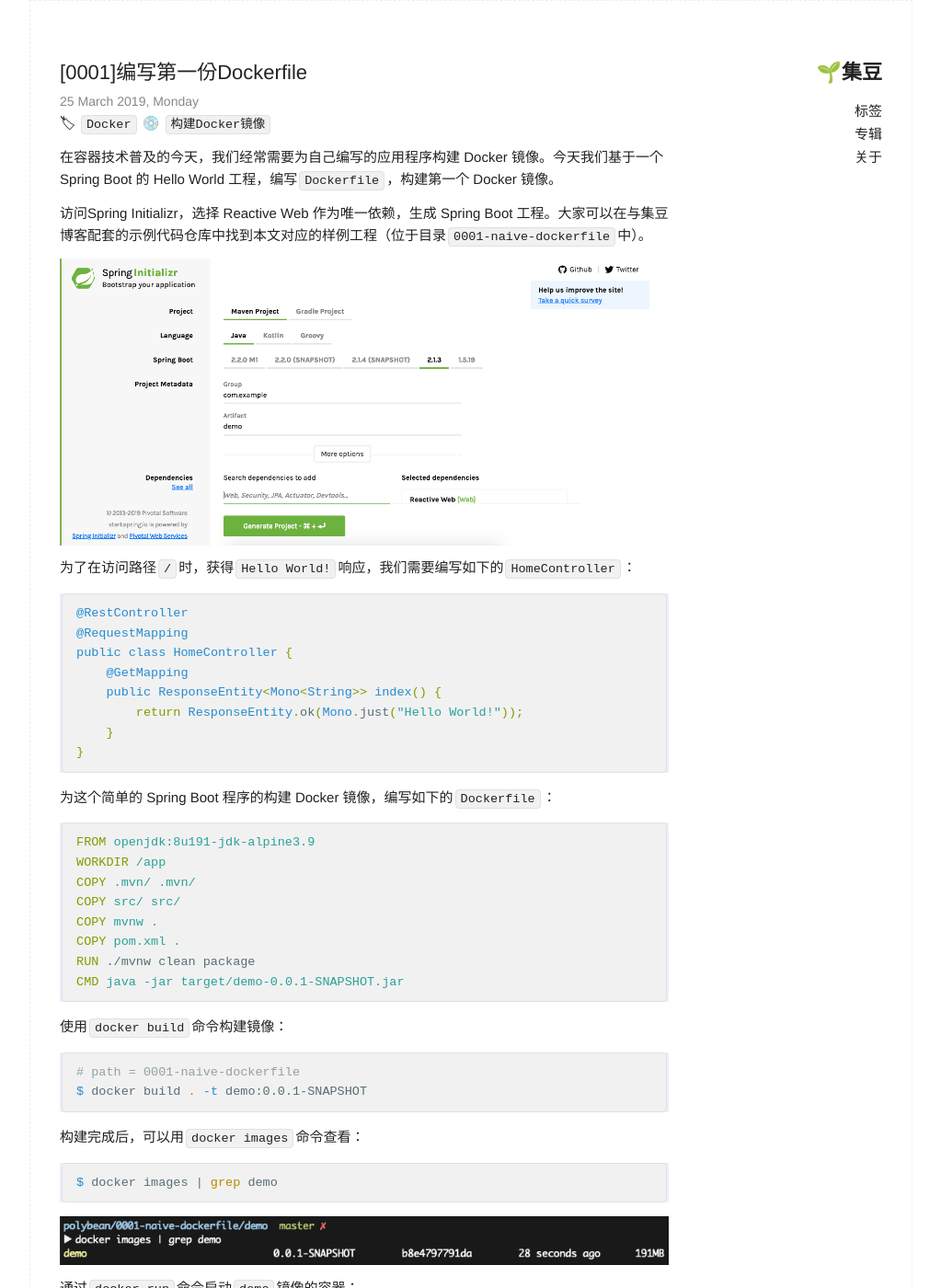
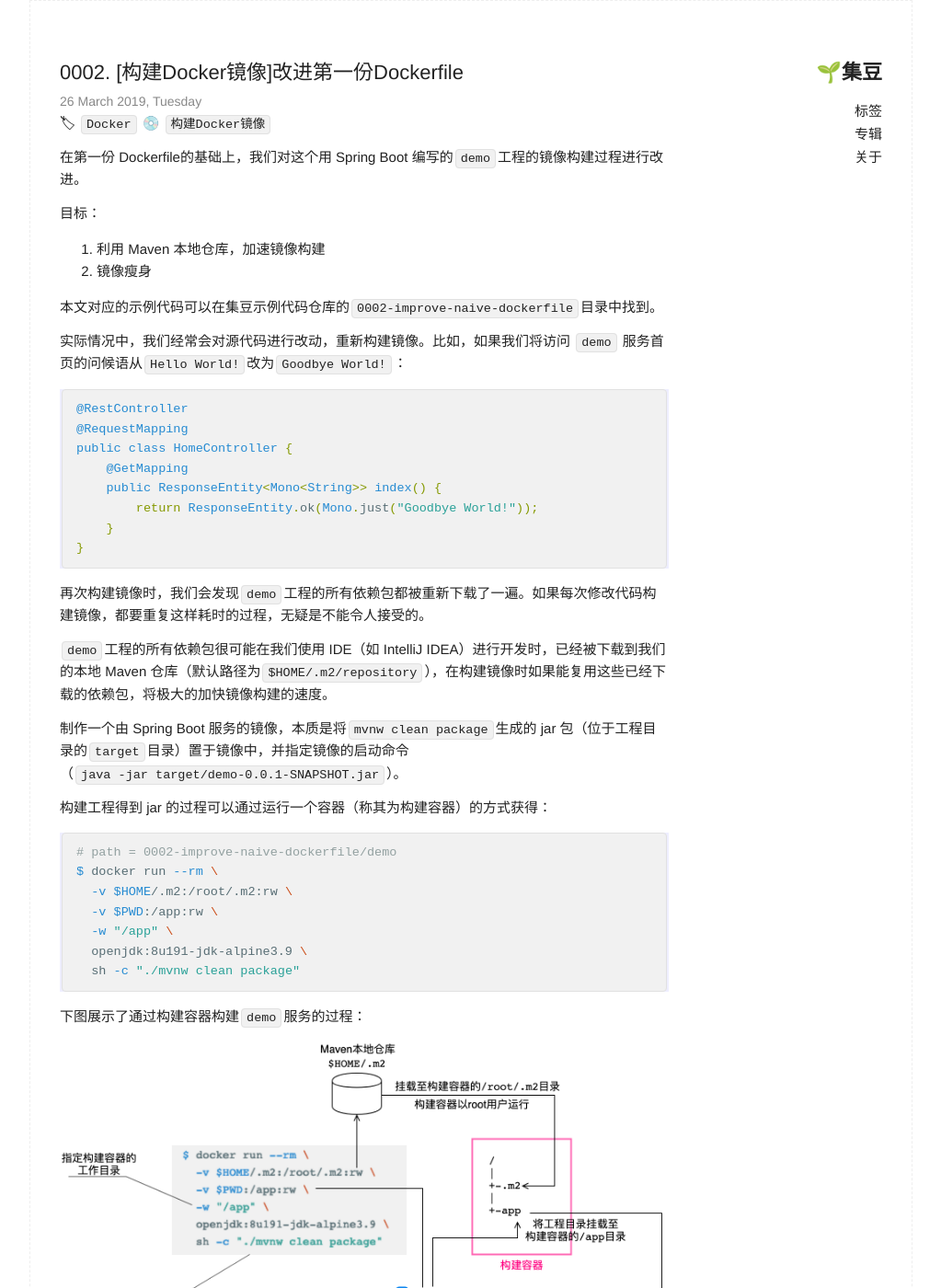
Before and after one commit to polybean/polybean.github.io-2019, a Jekyll site: the page built from index.html, in a window 1280 px wide and 1400 px high. Shown: the whole window at 92% size, without its empty margins (128-1151 px from the left). Built offline with Jekyll 4.4.1, drawn with Linux system fonts in a browser that asks for light colours; the list of posts is cut into pages by our own code; some of the changed text lies outside the part shown.

Commit message:
Add post 0002-improve-naive-dockerfile

````diff
--- a/_posts/2019/2019-03-25-0001-naive-dockerfile.md
+++ b/_posts/2019/2019-03-25-0001-naive-dockerfile.md
@@ -1,5 +1,5 @@
 ---
-title: "[0001]编写第一份Dockerfile"
+title: "0001. [构建Docker镜像]编写第一份Dockerfile"
 tags: ["Docker"]
 album: 构建Docker镜像
 ---
@@ -39,7 +39,7 @@
 使用`docker build`命令构建镜像：
 
 ```bash
-# path = 0001-naive-dockerfile
+# path = 0001-naive-dockerfile/demo
 $ docker build . -t demo:0.0.1-SNAPSHOT
 ```
 
--- /dev/null
+++ b/_posts/2019/2019-03-26-0002-improve-naive-dockerfile.md
@@ -0,0 +1,113 @@
+---
+title: "0002. [构建Docker镜像]改进第一份Dockerfile"
+tags: ["Docker"]
+album: 构建Docker镜像
+---
+
+在[第一份 Dockerfile]({{site.baseurl}}/2019/03/25/0001-naive-dockerfile.html)的基础上，我们对这个用 Spring Boot 编写的`demo`工程的镜像构建过程进行改进。
+
+目标：
+
+1. 利用 Maven 本地仓库，加速镜像构建
+2. 镜像瘦身
+
+本文对应的示例代码可以在[集豆示例代码仓库](https://github.com/polybean/polybean)的`0002-improve-naive-dockerfile`目录中找到。
+
+实际情况中，我们经常会对源代码进行改动，重新构建镜像。比如，如果我们将访问 `demo` 服务首页的问候语从`Hello World!`改为`Goodbye World!`：
+
+```java
+@RestController
+@RequestMapping
+public class HomeController {
+    @GetMapping
+    public ResponseEntity<Mono<String>> index() {
+        return ResponseEntity.ok(Mono.just("Goodbye World!"));
+    }
+}
+```
+
+再次构建镜像时，我们会发现`demo`工程的所有依赖包都被重新下载了一遍。如果每次修改代码构建镜像，都要重复这样耗时的过程，无疑是不能令人接受的。
+
+`demo`工程的所有依赖包很可能在我们使用 IDE（如 IntelliJ IDEA）进行开发时，已经被下载到我们的本地 Maven 仓库（默认路径为`$HOME/.m2/repository`），在构建镜像时如果能复用这些已经下载的依赖包，将极大的加快镜像构建的速度。
+
+制作一个由 Spring Boot 服务的镜像，本质是将`mvnw clean package`生成的 jar 包（位于工程目录的`target`目录）置于镜像中，并指定镜像的启动命令（`java -jar target/demo-0.0.1-SNAPSHOT.jar`）。
+
+构建工程得到 jar 的过程可以通过运行一个容器（称其为构建容器）的方式获得：
+
+```bash
+# path = 0002-improve-naive-dockerfile/demo
+$ docker run --rm \
+  -v $HOME/.m2:/root/.m2:rw \
+  -v $PWD:/app:rw \
+  -w "/app" \
+  openjdk:8u191-jdk-alpine3.9 \
+  sh -c "./mvnw clean package"
+```
+
+下图展示了通过构建容器构建`demo`服务的过程：
+
+![build-container]({{site.baseurl}}/assets/images/0002/build-container.png)
+
+在获得通过构建容器构建好的 jar 包之后，通过这份更新后的`Dockerfile`构建镜像：
+
+```dockerfile
+FROM openjdk:8u191-jre-alpine3.9
+WORKDIR /app
+COPY target/demo-0.0.1-SNAPSHOT.jar /app/
+CMD java -jar demo-0.0.1-SNAPSHOT.jar
+```
+
+需要注意的是，由于已经无需在该镜像构建过程中生成`demo`服务的 jar 包，可以将基线镜像由 JDK（`openjdk:8u191-jdk-alpine3.9`）替换为 JRE（`openjdk:8u191-jre-alpine3.9`）。
+
+运行镜像构建命令：
+
+```bash
+# path = 0002-improve-naive-dockerfile/demo
+$ docker build . -t demo:0.0.1-SNAPSHOT
+```
+
+由于使用 Maven 本地镜像的缘故，构建速度得到极大提升；而且因为使用了构建镜像，`demo`服务的依赖包并不存在于镜像中，`demo`服务的镜像大小由 191MB，降至 103MB。
+
+![shrinked-image-size]({{site.baseurl}}/assets/images/0002/shrinked-image-size.png)
+
+最终，我们将构建过程整合成一个 Bash 脚本`build-images.sh`：
+
+```bash
+#!/bin/bash
+
+set -e
+
+base=$(realpath "$(dirname -- $0)/..")
+echo $base
+docker run --rm \
+  -v $HOME/.m2:/root/.m2:rw \
+  -v $base:/app:rw \
+  -w "/app" \
+  openjdk:8u191-jdk-alpine3.9 \
+  sh -c "$base/mvnw clean package"
+
+docker build $base -t demo:0.0.1-SNAPSHOT
+```
+
+我们也可以将启动`demo`服务的操作进行脚本化。创建`start-service.sh`：
+
+```bash
+#!/bin/bash
+
+docker run \
+  -d \
+  --rm \
+  -p 8080:8080 \
+  demo:0.0.1-SNAPSHOT
+```
+
+依次运行以下命令进行简单测试：
+
+```bash
+# path = 0002-improve-naive-dockerfile/demo
+$ ./scripts/build-image.sh
+$ ./scripts/start-service.sh
+$ curl localhost:8080
+```
+
+`demo`服务正常运行。至此，更新后的镜像构建过程运行更加高效，生成的镜像更为精简。目标达成。
````
Also changed, not shown: assets/images/0002/build-container.png (added), assets/images/0002/shrinked-image-size.png (added).
